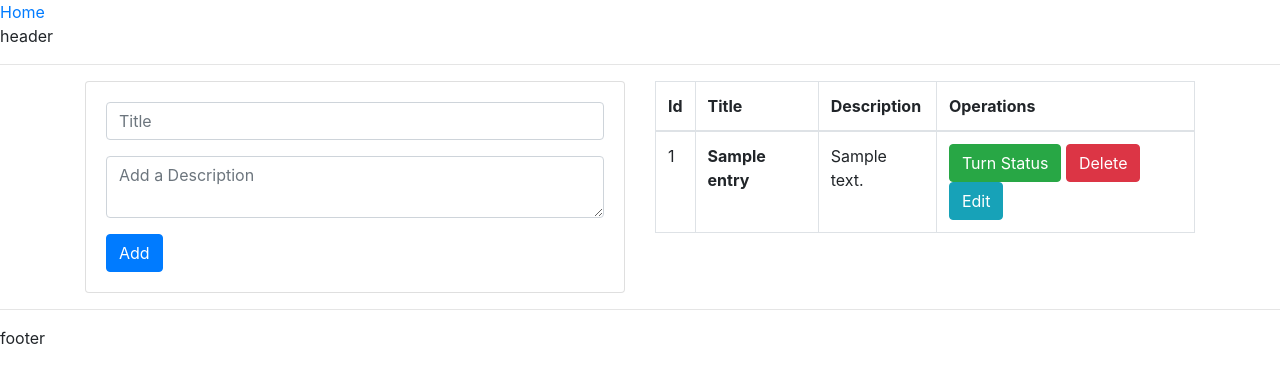
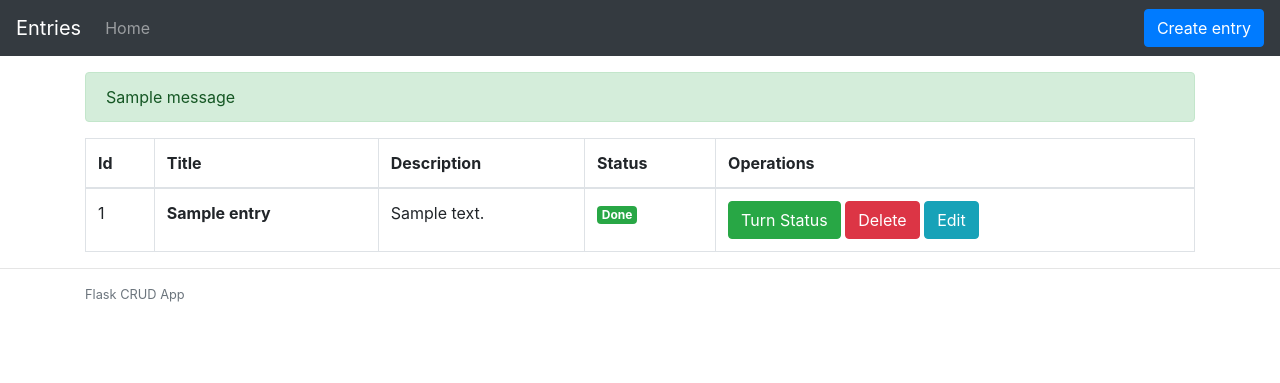
Before and after one commit to SubhuVijay/ai-agentic-sdlc-claude-codemie-capstone, a Flask app: page / in a window 1280 px wide. Shown: the top 383 px of the page. Run offline with Flask 2, Linux system fonts and the light colour scheme; tables that the repository leaves empty hold one stand-in row (values such as "Sample post"); one stand-in notice (Sample message) is shown; some libraries are stand-ins or nearby versions.

Commit message:
KAN-4-S3: Add list page, /index redirect, and base layout
Co-Authored-By: Claude Code <noreply@anthropic.com>

```diff
--- a/app/routes.py
+++ b/app/routes.py
@@ -1,28 +1,17 @@
-from flask import render_template, request, redirect
+from flask import render_template, request, redirect, url_for
 from app import app, db
 from app.models import Entry
 
 jedi = "of the jedi"
 
 @app.route('/')
+def index():
+    entries = Entry.query.order_by(Entry.id).all()
+    return render_template('index.html', entries=entries)
+
 @app.route('/index')
-def index():
-    # entries = [
-    #     {
-    #         'id' : 1,
-    #         'title': 'test title 1',
-    #         'description' : 'test desc 1',
-    #         'status' : True
-    #     },
-    #     {
-    #         'id': 2,
-    #         'title': 'test title 2',
-    #         'description': 'test desc 2',
-    #         'status': False
-    #     }
-    # ]
-    entries = Entry.query.all()
-    return render_template('index.html', entries=entries)
+def index_alias():
+    return redirect(url_for('index'))
 
 @app.route('/add', methods=['POST'])
 def add():
--- a/app/templates/base.html
+++ b/app/templates/base.html
@@ -2,7 +2,8 @@
 <html lang="en">
 <head>
     <meta charset="UTF-8">
-    <title>Title</title>
+    <meta name="viewport" content="width=device-width, initial-scale=1">
+    <title>{% block title %}Entries{% endblock %}</title>
     <link rel="stylesheet" href="https://stackpath.bootstrapcdn.com/bootstrap/4.1.1/css/bootstrap.min.css"
           integrity="sha384-WskhaSGFgHYWDcbwN70/dfYBj47jz9qbsMId/iRN3ewGhXQFZCSftd1LZCfmhktB"
           crossorigin="anonymous">
@@ -11,11 +12,17 @@
 
 {% include "header.html" %}
 
-    <hr>
+<div class="container mt-3">
+    {% with messages = get_flashed_messages(with_categories=true) %}
+    {% for category, message in messages %}
+    <div class="alert alert-{{ category if category in ['success', 'info', 'warning', 'danger'] else 'info' }}" role="alert">{{ message }}</div>
+    {% endfor %}
+    {% endwith %}
+</div>
 
-    {% block content %}{% endblock %}
+{% block content %}{% endblock %}
 
-    <hr>
+<hr>
 
 {% include "footer.html" %}
 
--- a/app/templates/content.html
+++ /dev/null
@@ -1,68 +0,0 @@
-{% extends "base.html" %}
-
-{% block content %}
-
-<div class="container">
-    <div class="row">
-
-        <div class="col-md-6">
-            <div class="card">
-                <div class="card-body">
-                    <form action="/add" method="post">
-                        <input type="hidden" name="csrf_token" value="{{ csrf_token() }}">
-                        <div class="form-group">
-                            <input class="form-control" type="text" name="title" placeholder="Title" required>
-                        </div>
-                        <div class="form-group">
-                            <textarea class="form-control" name="description" cols="100"
-                                      placeholder="Add a Description" required></textarea>
-                        </div>
-                        <button class="btn btn-primary" type="submit">
-                            Add
-                        </button>
-                    </form>
-                </div>
-            </div>
-        </div>
-
-        <div class="col-md-6">
-            <table class="table table-bordered table-hover">
-                <thead>
-                <tr>
-                    <th>Id</th>
-                    <th>Title</th>
-                    <th>Description</th>
-                    <th>Operations</th>
-                </tr>
-                </thead>
-                <tbody>
-                {% for entry in entries %}
-                <tr>
-                    <td>{{ entry.id }}</td>
-                    <td><strong>{{ entry.title }}</strong></td>
-                    <td>{{ entry.description }}</td>
-                    <td>
-                        <a class="{{ 'btn btn-success' if entry.status else 'btn btn-dark'}}"
-                           href="/turn/{{ entry.id }}">
-                            Turn Status
-                        </a>
-                        <a class="btn btn-danger"
-                           href="/delete/{{ entry.id }}">
-                            Delete
-                        </a>
-                        <a class="btn btn-info"
-                           href="/update/{{ entry.id }}">
-                            Edit
-                        </a>
-                    </td>
-                </tr>
-                {% endfor %}
-                </tbody>
-
-            </table>
-        </div>
-
-    </div>
-</div>
-
-{% endblock %}
--- a/app/templates/footer.html
+++ b/app/templates/footer.html
@@ -1 +1 @@
-<div>footer</div>
+<div class="container text-muted small mb-3">Flask CRUD App</div>
--- a/app/templates/header.html
+++ b/app/templates/header.html
@@ -1,2 +1,7 @@
-<a href="/"> Home </a>
-<div>header</div>
+<nav class="navbar navbar-expand navbar-dark bg-dark">
+    <a class="navbar-brand" href="{{ url_for('index') }}">Entries</a>
+    <ul class="navbar-nav mr-auto">
+        <li class="nav-item"><a class="nav-link" href="{{ url_for('index') }}">Home</a></li>
+    </ul>
+    <a class="btn btn-primary" href="/entries/new">Create entry</a>
+</nav>
--- a/app/templates/index.html
+++ b/app/templates/index.html
@@ -1 +1,54 @@
-{% include "content.html" %}
+{% extends "base.html" %}
+
+{% block content %}
+
+<div class="container">
+    {% if entries %}
+    <table class="table table-bordered table-hover">
+        <thead>
+        <tr>
+            <th>Id</th>
+            <th>Title</th>
+            <th>Description</th>
+            <th>Status</th>
+            <th>Operations</th>
+        </tr>
+        </thead>
+        <tbody>
+        {% for entry in entries %}
+        <tr>
+            <td>{{ entry.id }}</td>
+            <td><strong>{{ entry.title }}</strong></td>
+            <td>{{ entry.description }}</td>
+            <td>
+                <span class="badge {{ 'badge-success' if entry.status else 'badge-secondary' }}">
+                    {{ 'Done' if entry.status else 'Not done' }}
+                </span>
+            </td>
+            <td>
+                <a class="{{ 'btn btn-success' if entry.status else 'btn btn-dark'}}"
+                   href="/turn/{{ entry.id }}">
+                    Turn Status
+                </a>
+                <a class="btn btn-danger"
+                   href="/delete/{{ entry.id }}">
+                    Delete
+                </a>
+                <a class="btn btn-info"
+                   href="/update/{{ entry.id }}">
+                    Edit
+                </a>
+            </td>
+        </tr>
+        {% endfor %}
+        </tbody>
+    </table>
+    {% else %}
+    <div class="text-center text-muted py-5" id="empty-state">
+        <p class="lead">No entries yet.</p>
+        <a class="btn btn-primary" href="/entries/new">Create your first entry</a>
+    </div>
+    {% endif %}
+</div>
+
+{% endblock %}
```
